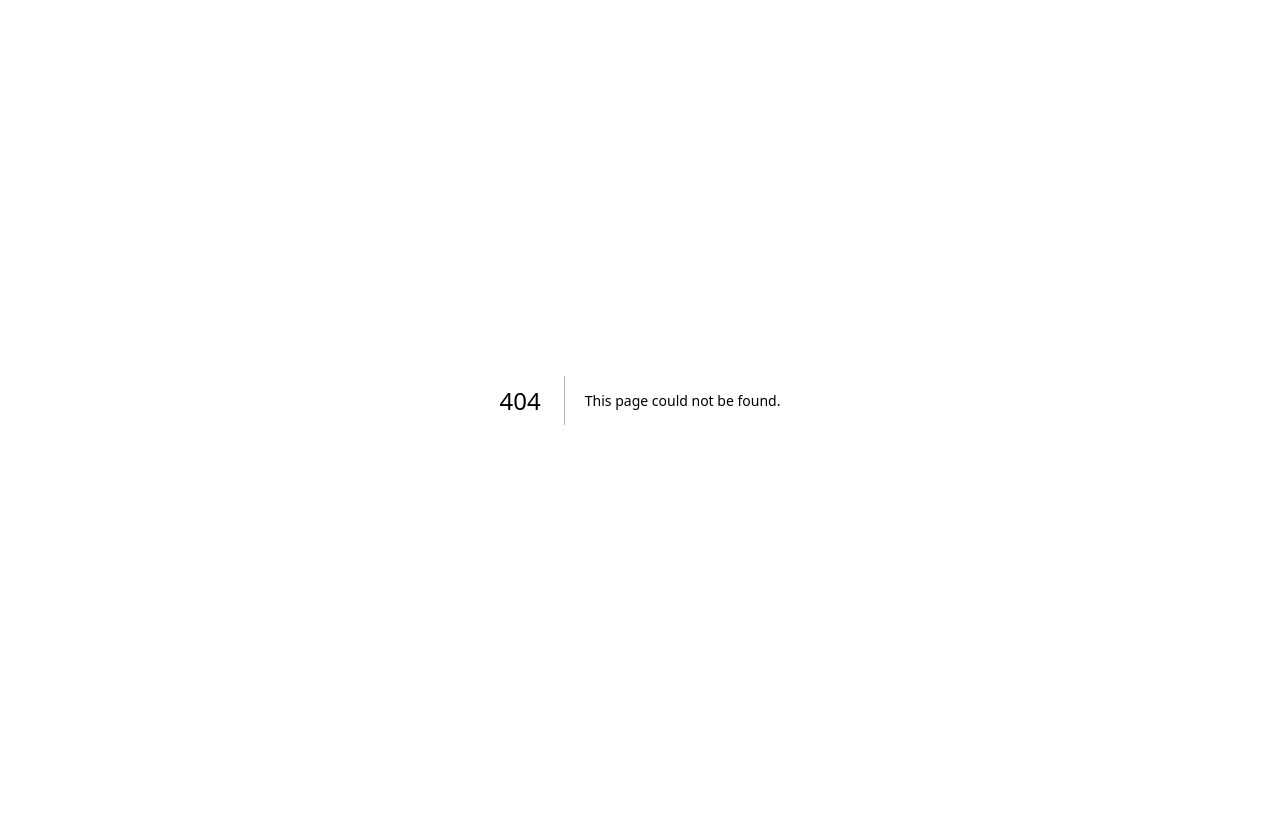
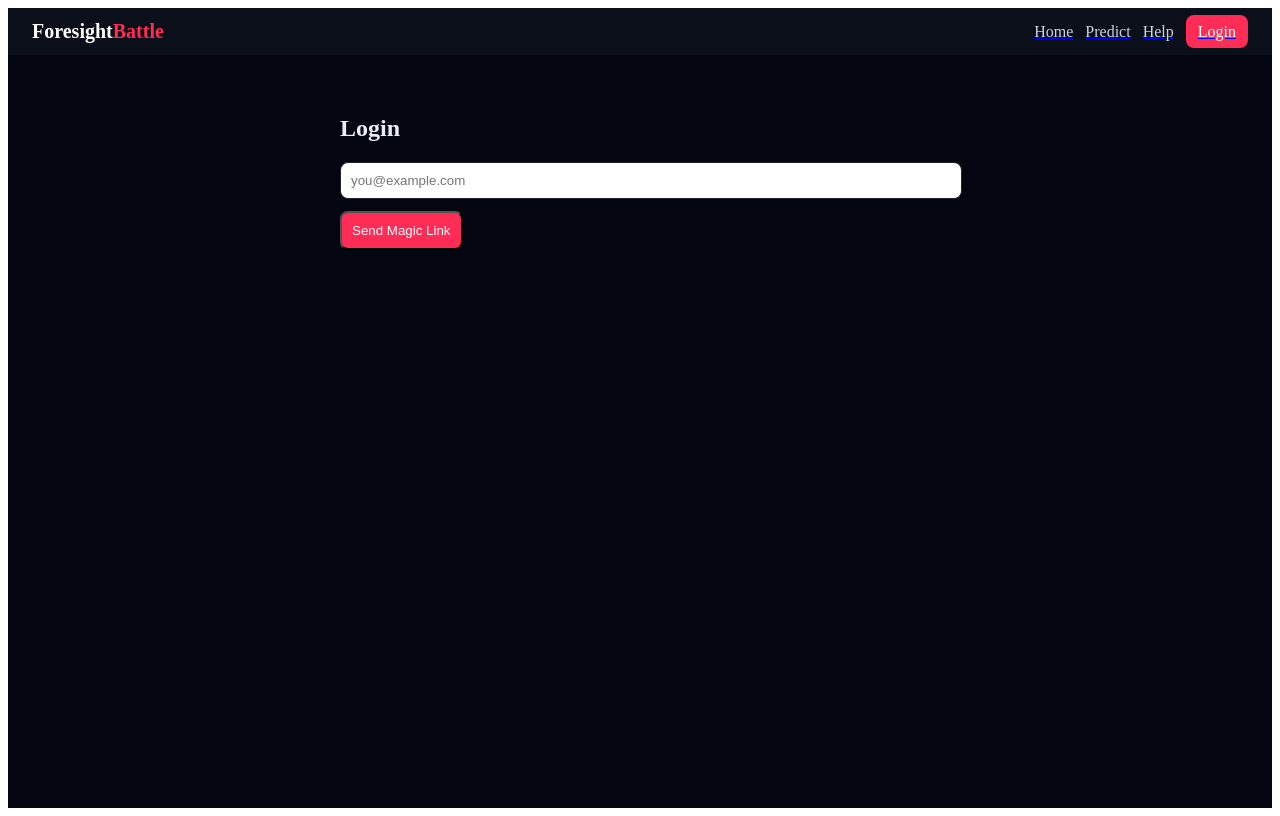
Before and after one commit to admin-deskwork/foresightbattle, a Next.js app: page /login in a window 1280 px wide. Before the commit this address had no page. Built offline with nearby package versions, Linux system fonts and the light colour scheme; no server answers.

Commit message:
Create login.js

```diff
--- /dev/null
+++ b/pages/login.js
@@ -0,0 +1,30 @@
+import Navbar from '../components/Navbar'
+import { useState } from 'react'
+import { supabase } from '../lib/supabaseClient'
+
+
+export default function Login(){
+const [email,setEmail]=useState('')
+const [msg,setMsg]=useState('')
+async function send(e){
+e.preventDefault()
+const { error } = await supabase.auth.signInWithOtp({ email, options: { emailRedirectTo: process.env.NEXT_PUBLIC_APP_URL + '/login' } })
+if(error) setMsg(error.message)
+else setMsg('Check your email for the login link')
+}
+return (
+<div style={{minHeight:'100vh',background:'#030511',color:'#e6eef8'}}>
+<Navbar />
+<div style={{padding:40,maxWidth:600,margin:'0 auto'}}>
+<h2>Login</h2>
+<form onSubmit={send}>
+<input value={email} onChange={(e)=>setEmail(e.target.value)} placeholder='you@example.com' style={{width:'100%',padding:10,borderRadius:8,border:'1px solid #223'}} />
+<div style={{marginTop:12}}>
+<button style={{background:'#ff2d55',color:'#fff',padding:10,borderRadius:8}}>Send Magic Link</button>
+</div>
+</form>
+<p style={{marginTop:12}}>{msg}</p>
+</div>
+</div>
+)
+}
```
